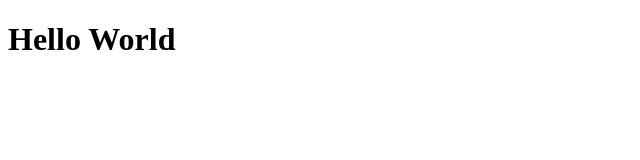
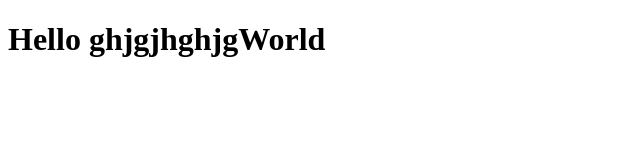
Before and after one commit to linntysl/byob, a plain HTML site: page index.html in a window 1280 px wide. Shown: the whole page, without its empty margins (0-640 px from the left). Drawn offline with Linux system fonts and the light colour scheme.

Commit message:
fhdjkshfjds

```diff
--- a/index.html
+++ b/index.html
@@ -4,7 +4,7 @@
    <title>Page title</title>
  </head>
  <body>
-<h1> Hello World</h1>
+<h1> Hello ghjgjhghjgWorld</h1>
 
 
 </body>
```
